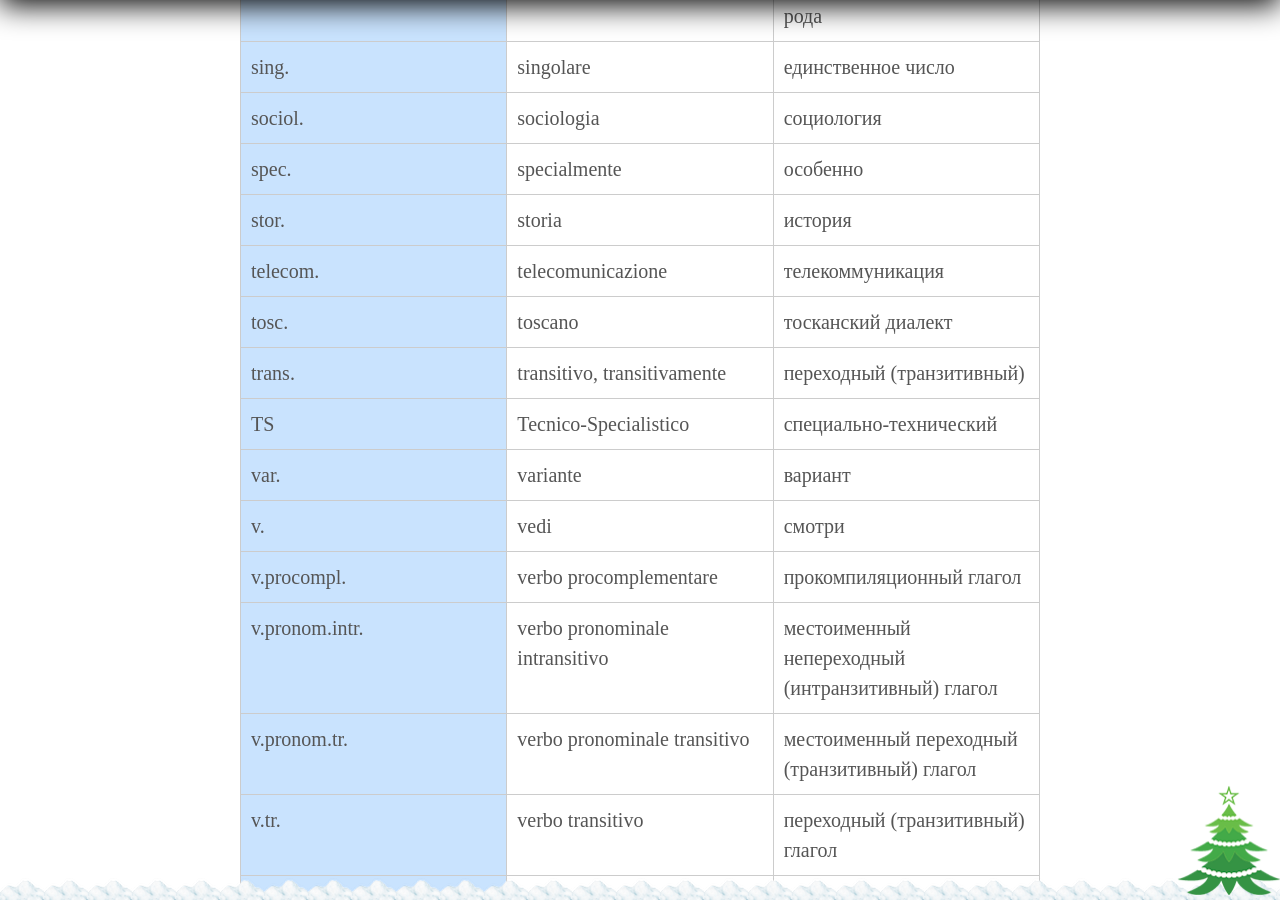
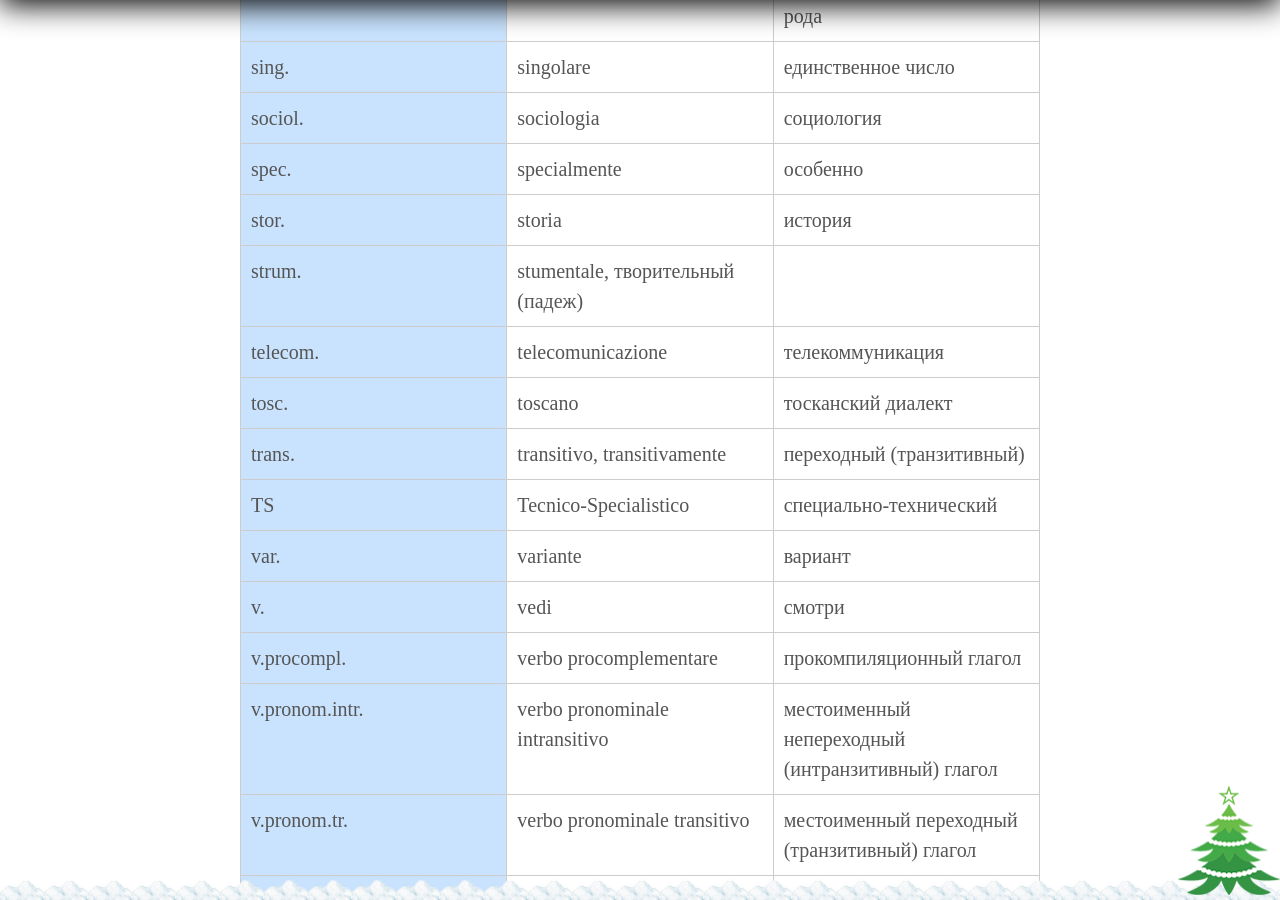
Before and after one commit to postolny/postolny.github.io, a Jekyll site: the page built from _pages/abbreviazioni.md, in a window 1280 px wide and 900 px high, scrolled down 5918 px. Built offline with Jekyll 4.4.1, drawn with Linux system fonts in a browser that asks for light colours; some of the changed text lies outside the part shown.

Commit message:
Add files via upload

```diff
--- a/_pages/abbreviazioni.md
+++ b/_pages/abbreviazioni.md
@@ -105,6 +105,7 @@ In questa pagina vi metterò una lista delle abbreviazioni che potete trovare ne
 |sociol.|sociologia|социология|
 |spec.|specialmente|особенно|
 |stor.|storia|история|
+|strum.|stumentale, творительный (падеж)|
 |telecom.|telecomunicazione|телекоммуникация|
 |tosc.|toscano|тосканский диалект|
 |trans.|transitivo, transitivamente|переходный (транзитивный)|
```
Also changed, not shown: other parts of _pages/abbreviazioni.md (+1 -0 lines).
